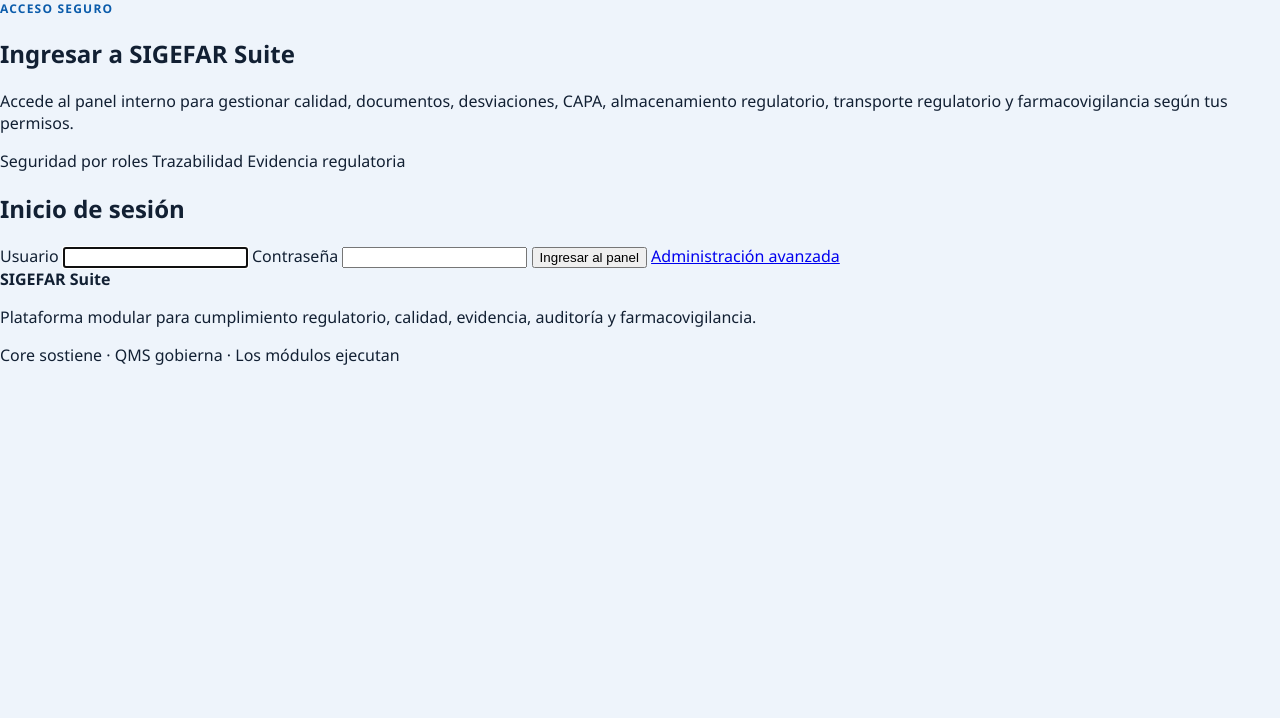
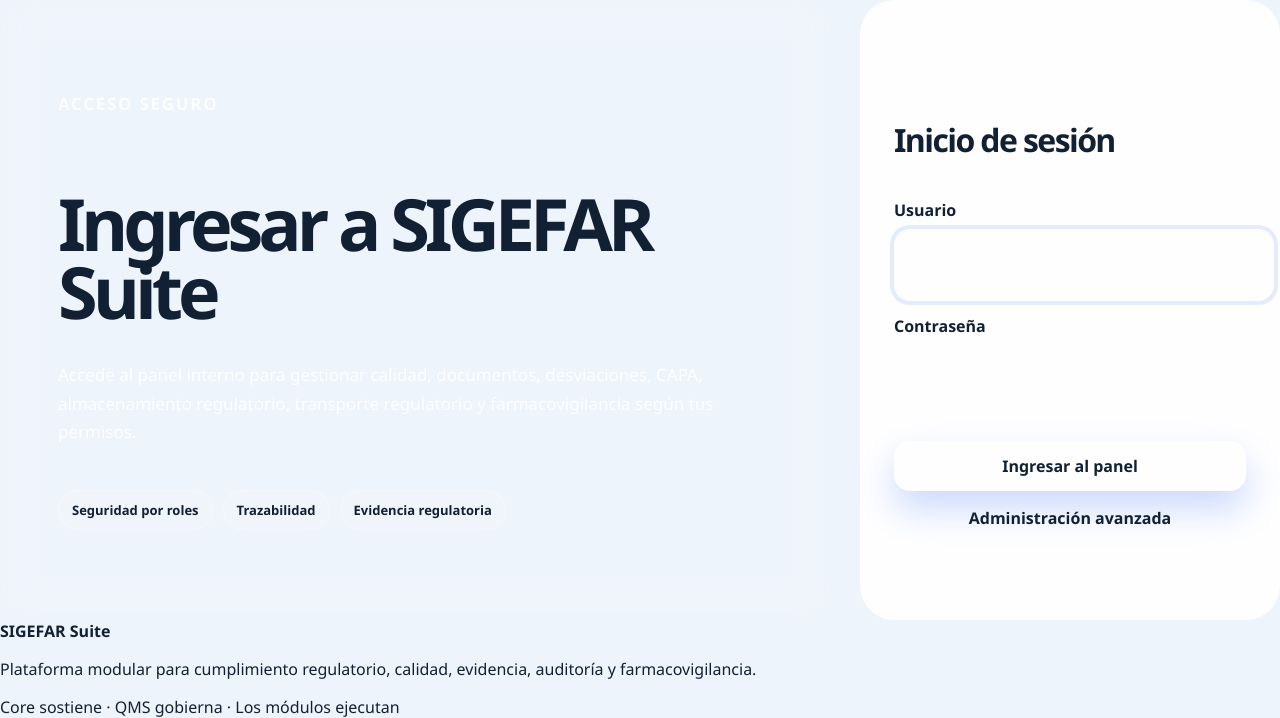
Before and after one commit to carlos-optimizacion/sigefar-suite, a Django app: page /login/ in a window 1280 px wide. Shown: the part 92-810 px from the top of the page. Before the commit the page ends 457 px from the top, so only its background shows below. Run offline with Django 5.2, Linux system fonts and the light colour scheme.

Commit message:
Agregar estilos de login visual

```diff
--- a/static/core/css/sigefar_panel.css
+++ b/static/core/css/sigefar_panel.css
@@ -259,9 +259,140 @@
     opacity: 0.88;
 }
 
+.login-shell {
+    display: grid;
+    grid-template-columns: 1fr 420px;
+    gap: 28px;
+    align-items: stretch;
+    min-height: 620px;
+}
+
+.login-copy,
+.login-card {
+    border: 1px solid var(--line);
+    box-shadow: var(--shadow);
+    backdrop-filter: blur(16px);
+}
+
+.login-copy {
+    display: flex;
+    flex-direction: column;
+    justify-content: center;
+    padding: clamp(30px, 5vw, 58px);
+    border-radius: 34px;
+    color: var(--white);
+    background: linear-gradient(135deg, var(--blue-900), var(--blue-700));
+}
+
+.login-copy h1 {
+    margin-bottom: 18px;
+    font-size: clamp(42px, 6vw, 72px);
+    line-height: 0.94;
+    letter-spacing: -0.07em;
+}
+
+.login-copy p {
+    max-width: 680px;
+    color: rgba(255,255,255,0.84);
+    font-size: 17px;
+    line-height: 1.7;
+}
+
+.login-copy .eyebrow {
+    color: rgba(255,255,255,0.78);
+}
+
+.login-principles {
+    display: flex;
+    flex-wrap: wrap;
+    gap: 10px;
+    margin-top: 26px;
+}
+
+.login-principles span {
+    padding: 10px 13px;
+    border-radius: 999px;
+    background: rgba(255,255,255,0.14);
+    border: 1px solid rgba(255,255,255,0.22);
+    font-weight: 900;
+    font-size: 13px;
+}
+
+.login-card {
+    display: flex;
+    flex-direction: column;
+    justify-content: center;
+    padding: 34px;
+    border-radius: 34px;
+    background: rgba(255,255,255,0.90);
+}
+
+.login-card h2 {
+    margin-bottom: 24px;
+    color: var(--slate-950);
+    font-size: 32px;
+    letter-spacing: -0.05em;
+}
+
+.login-card label {
+    margin: 14px 0 8px;
+    color: var(--slate-800);
+    font-weight: 900;
+}
+
+.login-card input[type="text"],
+.login-card input[type="password"] {
+    width: 100%;
+    min-height: 48px;
+    padding: 12px 14px;
+    border: 1px solid var(--line);
+    border-radius: 16px;
+    color: var(--slate-950);
+    background: var(--white);
+    font: inherit;
+    outline: none;
+}
+
+.login-card input:focus {
+    border-color: var(--blue-700);
+    box-shadow: 0 0 0 4px rgba(37, 99, 235, 0.12);
+}
+
+.login-card button {
+    min-height: 50px;
+    margin-top: 24px;
+    border: 0;
+    border-radius: 16px;
+    color: var(--white);
+    background: linear-gradient(135deg, var(--blue-900), var(--blue-700));
+    font: inherit;
+    font-weight: 950;
+    cursor: pointer;
+    box-shadow: 0 18px 36px rgba(37, 99, 235, 0.24);
+}
+
+.login-admin {
+    margin-top: 16px;
+    color: var(--blue-700);
+    text-align: center;
+    text-decoration: none;
+    font-weight: 900;
+}
+
+.form-alert {
+    margin-bottom: 16px;
+    padding: 12px 14px;
+    border-radius: 16px;
+    color: #991b1b;
+    background: #fee2e2;
+    font-weight: 800;
+    line-height: 1.4;
+}
+
 @media (max-width: 1080px) {
     .panel-hero,
-    .panel-section.two-columns {
+    .panel-section.two-columns,
+    .login-shell {
         grid-template-columns: 1fr;
     }
 
@@ -283,7 +414,9 @@
 
     .panel-hero,
     .workstream-card,
-    .control-panel-card {
+    .control-panel-card,
+    .login-copy,
+    .login-card {
         padding: 22px;
     }
 }
```
